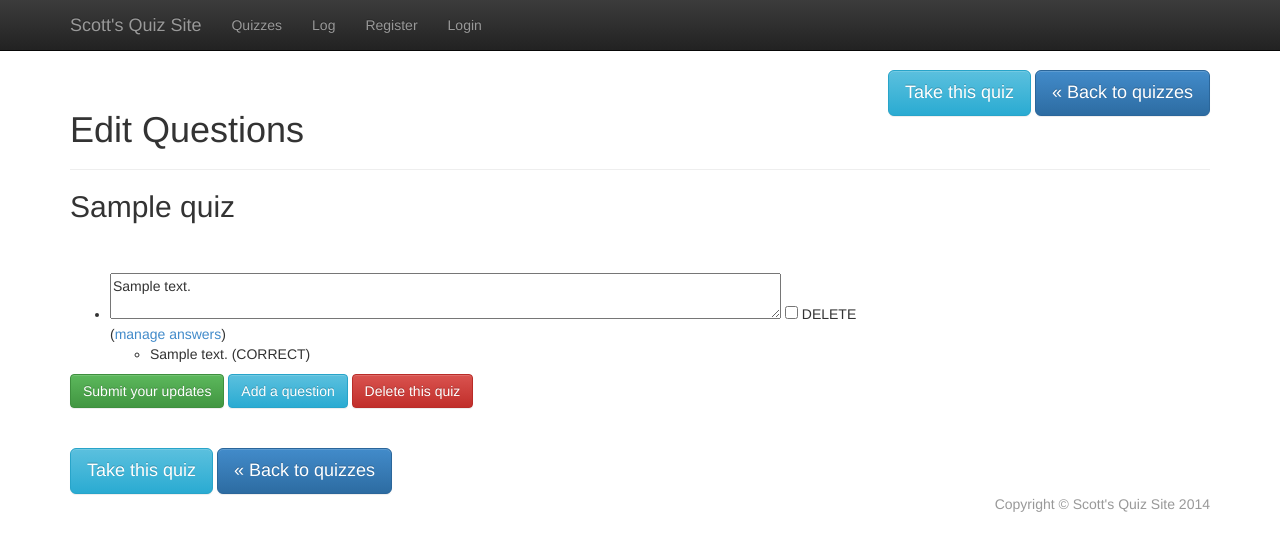
After one commit to hillscottc/quiz2, a Django app: page /quiz/quiz/edit/1/ in a window 1280 px wide. The commit adds this page. Shown: the top 551 px of the page. Run offline with Django 3.2, Linux system fonts and the light colour scheme; tables that the repository leaves empty hold one stand-in row (values such as "Sample post"); parts of the project's set-up code (start-up, migrations or seed data) failed here and were passed over; some libraries are stand-ins or nearby versions.

Commit message:
using templates with vars for common buttons

```diff
--- a/quiz2/apps/quiz/urls.py
+++ b/quiz2/apps/quiz/urls.py
@@ -14,6 +14,8 @@ urlpatterns = patterns(
     url(r'quiz/manage/(?P<quiz_id>\d+)/$', views.quiz_manage, name='quiz_manage'),
     url(r'quiz/delete/(?P<quiz_id>\d+)/$', views.quiz_delete, name="quiz_delete"),
     url(r'quiz/add/$', views.quiz_add, name="quiz_add"),
+    url(r'quiz/edit/(?P<quiz_id>\d+)/$', views.quiz_edit, name='quiz_edit'),
+
 
     url(r'answer/post/(?P<a_id>\d+)/$', views.answer_post, name='answer_post'),
     url(r'answer/manage/(?P<answer_id>\d+)/$', views.answer_manage, name='answer_manage'),
@@ -21,7 +23,7 @@ urlpatterns = patterns(
     url(r'answer/add/(?P<question_id>\d+)/$', views.answer_add, name='answer_add'),
 
     url(r'question/manage/(?P<question_id>\d+)/$', views.question_manage, name='question_manage'),
-    url(r'questions/manage/(?P<quiz_id>\d+)/$', views.questions_manage, name='questions_manage'),
+
 
     url(r'question/add/(?P<quiz_id>\d+)/$', views.question_add, name='question_add'),
 
--- a/quiz2/apps/quiz/views.py
+++ b/quiz2/apps/quiz/views.py
@@ -176,7 +176,7 @@ def answer_add(request, question_id):
                    'form': form})
 
 
-def questions_manage(request, quiz_id):
+def quiz_edit(request, quiz_id):
     """Manage set of answers"""
     quiz = Quiz.objects.get(pk=quiz_id)
     QuestionFormSet = modelformset_factory(
@@ -198,17 +198,17 @@ def questions_manage(request, quiz_id):
         formset = QuestionFormSet(
             queryset=Question.objects.filter(quiz=quiz))
 
-    return render(request, 'quizapp/question/questions_manage.html',
-                              {'quiz': quiz, 'formset': formset})
+    return render(request, 'quizapp/quiz/edit.html',
+                  {'quiz': quiz, 'formset': formset})
 
 
 def answers_manage(request, question_id):
     """Manage set of answers"""
     question = Question.objects.get(pk=question_id)
     AnswerFormSet = modelformset_factory(
-        Answer, fields=('text',),
+        Answer, fields=('text', 'correct'),
         can_delete=True,
-        can_order=True,
+        # can_order=True,
         extra=0)
 
     if request.method == 'POST':
--- /dev/null
+++ b/templates/quizapp/buttons/add.html
@@ -0,0 +1,3 @@
+<a href="{% url 'quizapp:question_add' quiz.id %}"
+   class="btn btn-info"
+   role="button">Add {{ what }}</a>
--- /dev/null
+++ b/templates/quizapp/buttons/back_to_quizzes.html
@@ -0,0 +1,3 @@
+<a href="{% url 'quizapp:quiz_index' %}"
+   class="btn btn-primary btn-lg"
+   role="button">&laquo; Back to quizzes</a>
--- /dev/null
+++ b/templates/quizapp/buttons/delete.html
@@ -0,0 +1,3 @@
+<a href="{% url 'quizapp:quiz_delete' quiz.id %}"
+   class="btn btn-danger"
+   role="button">Delete {{ what }}</a>
--- /dev/null
+++ b/templates/quizapp/buttons/submit.html
@@ -0,0 +1,2 @@
+<button class="btn btn-success btn-submit"
+        type="submit" >Submit {{ what }}</button>
--- a/templates/quizapp/question/questions_manage.html
+++ b/templates/quizapp/quiz/edit.html
@@ -5,7 +5,7 @@
 
     <div class="pull-right">
         <a href="{% url 'quizapp:quiz_take' quiz.id %}" class="btn btn-info btn-lg" role="button">Take this quiz</a>
-        <a href="{% url 'quizapp:quiz_index' %}" class="btn btn-primary btn-lg" role="button">&laquo; Back to quizzes</a>
+        {% include "quizapp/buttons/back_to_quizzes.html" %}
     </div>
 
     <div class="page-header">
@@ -21,15 +21,15 @@
     <br/>
 
 
-    <form method="post" action="{% url 'quizapp:questions_manage' quiz.id %}">
+    <form id="form1" method="post" action="{% url 'quizapp:quiz_edit' quiz.id %}">
         {% csrf_token %}
         {{ form.non_field_errors }}
 
     {% if formset|length > 5  %}
         <div>
-            <button type="submit" name="update" class="btn btn-success">Submit these updates</button>
-            <a href="{% url 'quizapp:question_add' quiz.id %}" class="btn btn-info" role="button">Add a question</a>
-            <a href="{% url 'quizapp:quiz_delete' quiz.id %}" class="btn btn-danger" role="button">Delete this quiz</a>
+            {% include "quizapp/buttons/submit.html" with what="your updates"%}
+            {% include "quizapp/buttons/add.html" with what="a question" %}
+            {% include "quizapp/buttons/delete.html" with what="this quiz" %}
         </div>
     {% endif %}
 
@@ -75,9 +75,9 @@
         {% endfor %}
 
         <div>
-            <button type="submit" class="btn btn-success">Submit these updates</button>
-            <a href="{% url 'quizapp:question_add' quiz.id %}" class="btn btn-info" role="button">Add a question</a>
-            <a href="{% url 'quizapp:quiz_delete' quiz.id %}" class="btn btn-danger" role="button">Delete this quiz</a>
+            {% include "quizapp/buttons/submit.html" with what="your updates" %}
+            {% include "quizapp/buttons/add.html" with what="a question" %}
+            {% include "quizapp/buttons/delete.html" with what="this quiz" %}
         </div>
 
     </form>
@@ -88,7 +88,11 @@
     <br/>
     <div>
         <a href="{% url 'quizapp:quiz_take' quiz.id %}" class="btn btn-info btn-lg" role="button">Take this quiz</a>
-        <a href="{% url 'quizapp:quiz_index' %}" class="btn btn-primary btn-lg" role="button">&laquo; Back to quizzes</a>
+        {% include "quizapp/buttons/back_to_quizzes.html" %}
     </div>
 
+    {% load static %}
+    <script src="{% static "js/quiz_edit.js" %}"></script>
+
+
 {% endblock %}
--- a/templates/quizapp/quiz/take.html
+++ b/templates/quizapp/quiz/take.html
@@ -4,9 +4,9 @@
 
     <div class="pull-right">
 {#        <a href="{% url 'quizapp:quiz_manage' quiz.id %}" class="btn btn-info btn-lg" role="button">Old Edit this quiz</a>#}
-        <a href="{% url 'quizapp:questions_manage' quiz.id %}" class="btn btn-info btn-lg" role="button">Edit this quiz</a>
+        <a href="{% url 'quizapp:quiz_edit' quiz.id %}" class="btn btn-info btn-lg" role="button">Edit this quiz</a>
 
-        <a href="{% url 'quizapp:quiz_index' %}" class="btn btn-primary btn-lg" role="button">&laquo; Back to quizzes</a>
+        {% include "quizapp/buttons/back_to_quizzes.html" %}
     </div>
 
     <div class="page-header">
@@ -29,7 +29,7 @@
 
     <div>
         <a href="{% url 'quizapp:quiz_manage' quiz.id %}" class="btn btn-info btn-lg" role="button">Edit this quiz</a>
-        <a href="{% url 'quizapp:quiz_index' %}" class="btn btn-primary btn-lg" role="button">&laquo; Back to quizzes</a>
+        {% include "quizapp/buttons/back_to_quizzes.html" %}
     </div>
 
 
```
Also changed, not shown: templates/quizapp/answer/answers_manage.html (+12 -7 lines), static/js/submit_button.js (added).
